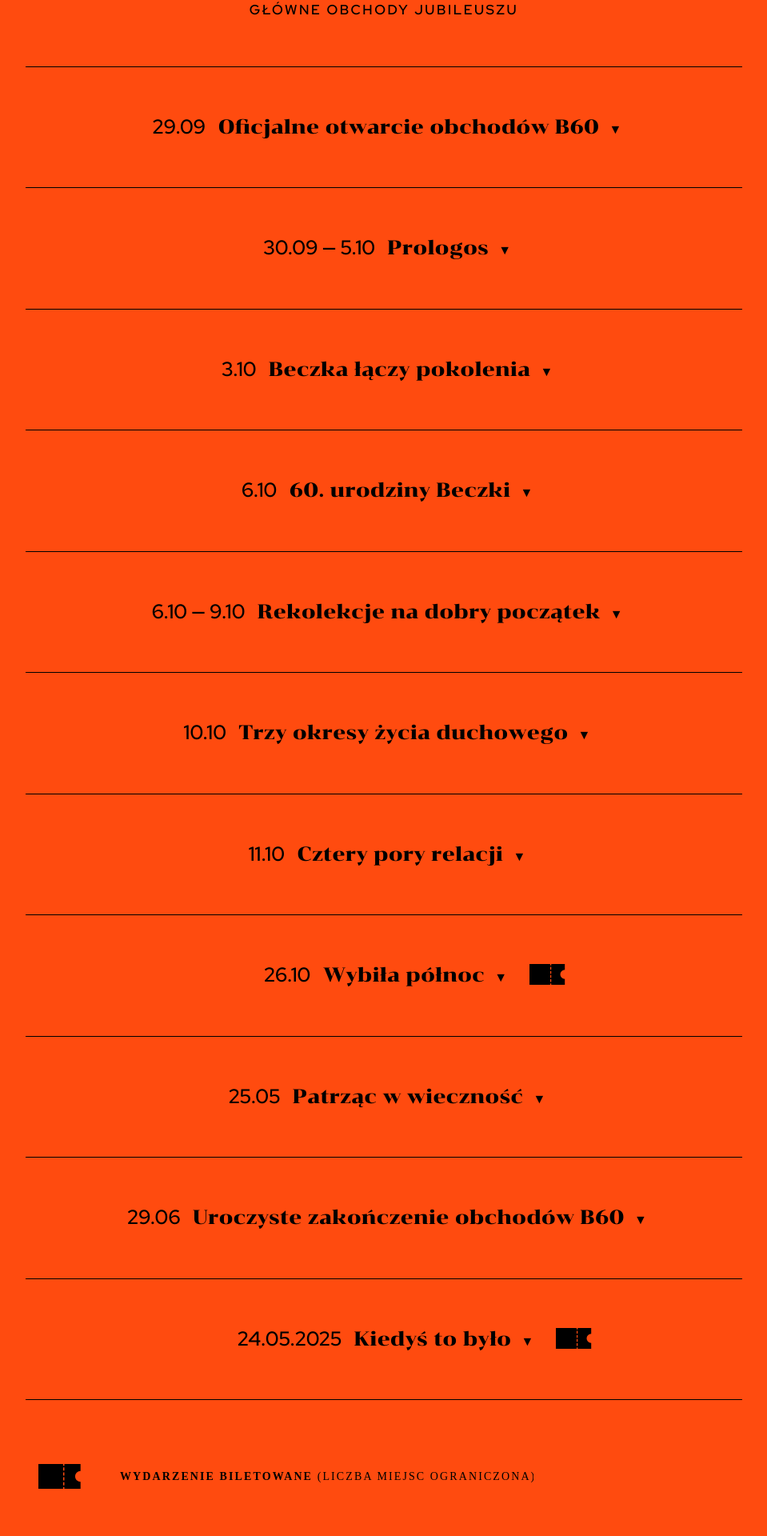
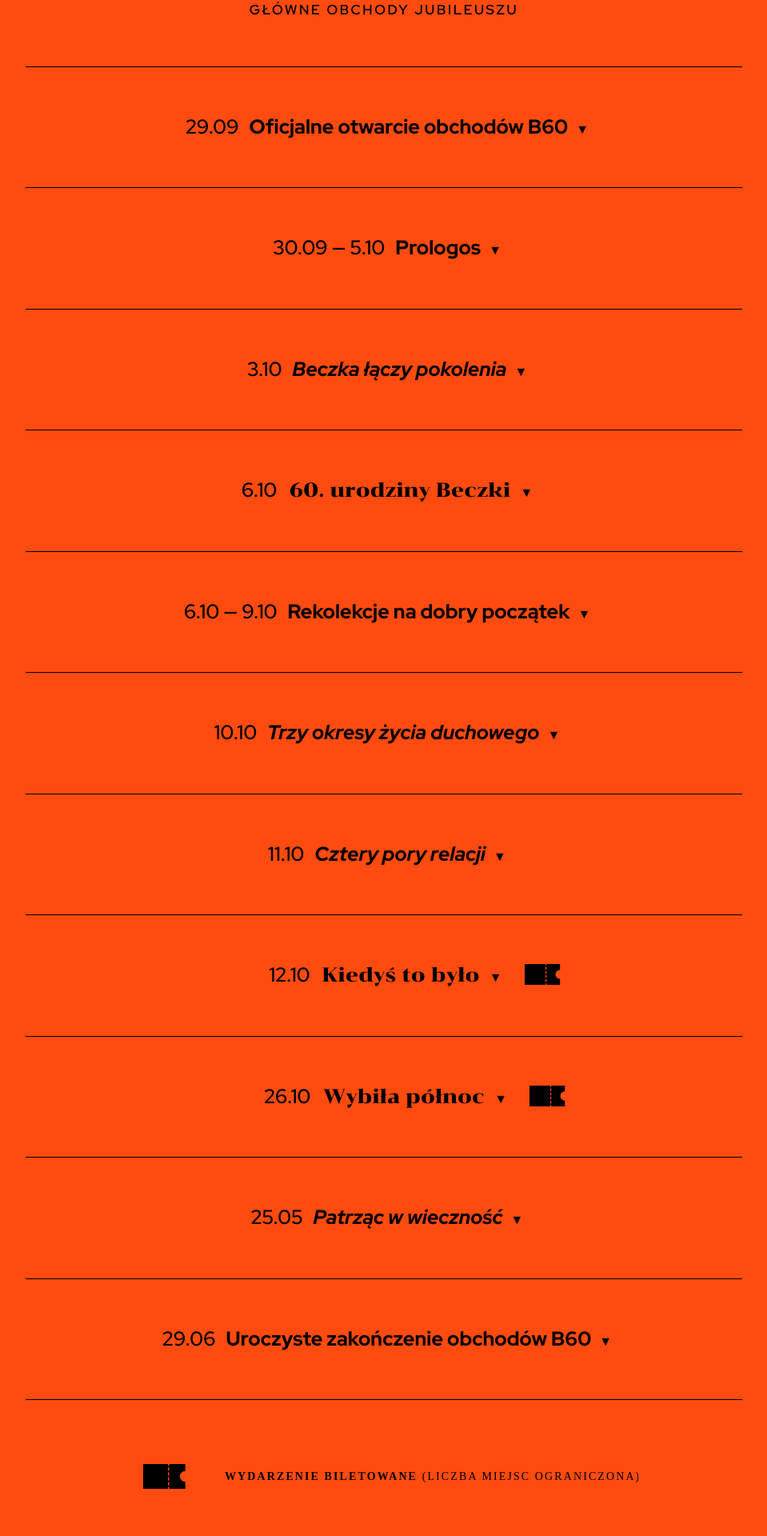
Before and after one commit to sjanikowski/beszesc.github.io, a Nuxt app: page / in a window 1280 px wide. Shown: the part 3710-5630 px from the top of the page at 80% size, without its empty margins (160-1119 px from the left). Built offline with nearby package versions, Linux system fonts and the light colour scheme.

Commit message:
more program changes

```diff
--- a/pages/index.vue
+++ b/pages/index.vue
@@ -99,7 +99,7 @@
           </div>
         </div>
         <div class="collapsible-content text-[10px] sm:text-[20px] font-medium text-[#0071FF]">
-          <div class="w-1/4 float-left text-right px-5 font-bold">9:00 - 22:00<br>Kapitularz</div>
+          <div class="w-1/4 float-left text-right px-5 font-bold">9:00 — 22:00<br>Kapitularz</div>
           <div class="w-3/4 float-right text-left px-5">Zapraszamy na pierwsze wydarzenie w jubileuszowym roku 2024, będące rozgrzewką przed jesiennym świętowaniem. Od 9:00 do 22:00 zapraszamy do kapitularza klasztoru oo. Dominikanów na rozgrzewającą herbatę, kawę i coś słodkiego.
             <br>Wspólnie spędźmy czas przy ciastku ze słynnym beczkowym twarogiem i marmoladą. Jednocześnie prowadzić będziemy zbiórkę środków finansowych na organizację wydarzeń Jubileuszu B60.
             <br>Na miejscu będzie dostępny “Beczkowy dziennik”, czyli punkt wymiany informacji, w którym można zostawić własne wspomnienia o <i>Beczce</i> oraz dowiedzieć się więcej o Jubileuszu.</div>
@@ -130,7 +130,7 @@
         <div>
           <div class="collapsible cursor-pointer text-[14px] sm:text-[25px] font-medium my-7 sm:my-14 duration-0 hover:text-[#0071FF]">
             <span class="mx-2 duration-0">29.09</span>
-            <span class="font-['Chonburi'] duration-0">
+            <span class="font-bold duration-0">
               Oficjalne otwarcie obchodów B60
             </span>
           </div>
@@ -145,7 +145,7 @@
         <div>
           <div class="collapsible cursor-pointer text-[14px] sm:text-[25px] font-medium my-7 sm:my-14 duration-0 hover:text-[#0071FF]">
             <span class="mx-2 duration-0">30.09 — 5.10</span>
-            <span class="font-['Chonburi'] duration-0">
+            <span class="font-bold duration-0">
               Prologos
             </span>
           </div>
@@ -160,7 +160,7 @@
         <div>
           <div class="collapsible cursor-pointer text-[14px] sm:text-[25px] font-medium my-7 sm:my-14 duration-0 hover:text-[#0071FF]">
             <span class="mx-2 duration-0">3.10</span>
-            <span class="font-['Chonburi'] duration-0">
+            <span class="font-bold italic duration-0">
               Beczka łączy pokolenia
             </span>
           </div>
@@ -190,7 +190,7 @@
         <div>
           <div class="collapsible cursor-pointer text-[14px] sm:text-[25px] font-medium my-7 sm:my-14 duration-0 hover:text-[#0071FF]">
             <span class="mx-2 duration-0">6.10 — 9.10</span>
-            <span class="font-['Chonburi'] duration-0">
+            <span class="font-bold duration-0">
               Rekolekcje na dobry początek
             </span>
           </div>
@@ -207,7 +207,7 @@
         <div>
           <div class="collapsible cursor-pointer text-[14px] sm:text-[25px] font-medium my-7 sm:my-14 duration-0 hover:text-[#0071FF]">
             <span class="mx-2 duration-0">10.10</span>
-            <span class="font-['Chonburi'] duration-0">
+            <span class="font-bold italic duration-0">
               Trzy okresy życia duchowego
             </span>
           </div>
@@ -221,7 +221,7 @@
         <div>
           <div class="collapsible cursor-pointer text-[14px] sm:text-[25px] font-medium my-7 sm:my-14 duration-0 hover:text-[#0071FF]">
             <span class="mx-2 duration-0">11.10</span>
-            <span class="font-['Chonburi'] duration-0">
+            <span class="font-bold italic duration-0">
               Cztery pory relacji
             </span>
           </div>
@@ -231,6 +231,30 @@
           <div class="w-3/4 float-right text-left px-5">Miłość może się narodzić w różnych okolicznościach, też w duszpasterstwie. Przez 60 lat <i>Beczka</i> połączyła wiele serc.
             <br>Zapraszamy na spotkanie dyskusyjne z małżeństwami z różnym stażem, które jednak łączy jedna rzecz: ci małżonkowie poznali się w <i>Beczce</i>.
             <br>Jak wygląda wspólne życie z perspektywy niedawnego zawarcia ślubu, a jak z perspektywy wielu lat spędzonych razem? Jak razem przechodzi się przez doświadczenia, radości i trudy? Przybądź, by się dowiedzieć.
+          </div>
+        </div>
+        <div class="border-black border-b h-0.5 w-full 2xl:w-[150%] 2xl:translate-x-[-16.6%] min-[1900px]:w-[200%] min-[1900px]:translate-x-[-25%]"></div>
+
+        <div>
+          <div class="collapsible inline-block cursor-pointer text-[14px] sm:text-[25px] font-medium my-7 sm:my-14 duration-0 hover:text-[#0071FF]">
+            <span class="mx-2 duration-0">12.10</span>
+            <span class="font-['Chonburi'] duration-0">
+              Kiedyś to było
+            </span>
+          </div>
+          <div class="inline-block relative w-1">
+            <svg class="absolute inline-block -translate-y-[14px] translate-x-[18px] sm:-translate-y-[22px] sm:translate-x-[26px] h-[18px] sm:h-[26px]" xmlns="http://www.w3.org/2000/svg" viewBox="0 0 60 30.993">
+              <g id="Group_171" data-name="Group 171" transform="translate(-240 -5835)">
+                <path id="Path_336" data-name="Path 336" d="M495.009,773.962a6.789,6.789,0,0,1,6.789-6.789v-8.707H481.568v2.2H480.1v-2.2H449.11v30.993H480.1v-2.2h1.464v2.2H501.8v-8.708A6.789,6.789,0,0,1,495.009,773.962Zm-13.442,11.254H480.1v-4.093h1.464Zm0-6.139H480.1v-4.092h1.464Zm0-6.138H480.1v-4.092h1.464Zm0-6.139H480.1v-4.092h1.464Z" transform="translate(-209.11 5076.535)"/>
+              </g>
+            </svg>
+          </div>
+        </div>
+        <div class="collapsible-content text-[10px] sm:text-[20px] font-medium text-[#0071FF]">
+          <div class="w-1/4 float-left text-right px-5 font-bold">Multikino Kraków</div>
+          <div class="w-3/4 float-right text-left px-5">Zapraszamy na premierowy pokaz filmu dokumentalnego o DDA <i>Beczka</i>, nakręconego przez Błażeja Hadro, który odbędzie się w krakowskim Multikinie.
+            <br>Liczne rozmowy, odkryte fakty i archiwalne zdjęcia zostały zamknięte w jednym, niezwykłym filmie.
+            <br>Wydarzenie jest biletowane. O możliwości nabycia biletów i godzinie seansu będziemy informować w naszych mediach społecznościowych oraz w newsletterze.
           </div>
         </div>
         <div class="border-black border-b h-0.5 w-full 2xl:w-[150%] 2xl:translate-x-[-16.6%] min-[1900px]:w-[200%] min-[1900px]:translate-x-[-25%]"></div>
@@ -256,10 +280,10 @@
             <span>Zapraszamy dawnych i obecnych Beczkowiczów wraz z osobami towarzyszącymi do wspólnej zabawy do białego rana (a dokładnie od 19:30 do 4:00) w Restauracji Vinnica, w Sygneczowie koło Wieliczki.
               <br>Wydarzenie jest biletowane, a liczba biletów ograniczona.
             </span>
-            <div class="my-4 font-bold hover:text-black">
+            <div class="mt-8 mb-4 font-bold hover:translate-x-2">
               <a href="https://forms.gle/CXPKwNMmYKia14EL8">Formularz z zapisami</a>
             </div>
-            <div class="my-4 font-bold hover:text-black">
+            <div class="my-4 font-bold hover:translate-x-2">
               <a href="https://drive.google.com/file/d/1azvoYqMLJcTozpN4aTTkHZynjWEVFVPQ/view?usp=drive_link">Regulamin Balu</a>
             </div>
           </div>
@@ -269,7 +293,7 @@
         <div>
           <div class="collapsible cursor-pointer text-[14px] sm:text-[25px] font-medium my-7 sm:my-14 duration-0 hover:text-[#0071FF]">
             <span class="mx-2 duration-0">25.05</span>
-            <span class="font-['Chonburi'] duration-0">
+            <span class="font-bold italic duration-0">
               Patrząc w wieczność
             </span>
           </div>
@@ -285,7 +309,7 @@
         <div>
           <div class="collapsible cursor-pointer text-[14px] sm:text-[25px] font-medium my-7 sm:my-14 duration-0 hover:text-[#0071FF]">
             <span class="mx-2 duration-0">29.06</span>
-            <span class="font-['Chonburi'] duration-0">
+            <span class="font-bold duration-0">
               Uroczyste zakończenie obchodów B60
             </span>
           </div>
@@ -297,31 +321,7 @@
         </div>
         <div class="border-black border-b h-0.5 w-full 2xl:w-[150%] 2xl:translate-x-[-16.6%] min-[1900px]:w-[200%] min-[1900px]:translate-x-[-25%]"></div>
 
-        <div>
-          <div class="collapsible inline-block cursor-pointer text-[14px] sm:text-[25px] font-medium my-7 sm:my-14 duration-0 hover:text-[#0071FF]">
-            <span class="mx-2 duration-0">24.05.2025</span>
-            <span class="font-['Chonburi'] duration-0">
-              Kiedyś to było
-            </span>
-          </div>
-          <div class="inline-block relative w-1">
-            <svg class="absolute inline-block -translate-y-[14px] translate-x-[18px] sm:-translate-y-[22px] sm:translate-x-[26px] h-[18px] sm:h-[26px]" xmlns="http://www.w3.org/2000/svg" viewBox="0 0 60 30.993">
-              <g id="Group_171" data-name="Group 171" transform="translate(-240 -5835)">
-                <path id="Path_336" data-name="Path 336" d="M495.009,773.962a6.789,6.789,0,0,1,6.789-6.789v-8.707H481.568v2.2H480.1v-2.2H449.11v30.993H480.1v-2.2h1.464v2.2H501.8v-8.708A6.789,6.789,0,0,1,495.009,773.962Zm-13.442,11.254H480.1v-4.093h1.464Zm0-6.139H480.1v-4.092h1.464Zm0-6.138H480.1v-4.092h1.464Zm0-6.139H480.1v-4.092h1.464Z" transform="translate(-209.11 5076.535)"/>
-              </g>
-            </svg>
-          </div>
-        </div>
-        <div class="collapsible-content text-[10px] sm:text-[20px] font-medium text-[#0071FF]">
-          <div class="w-1/4 float-left text-right px-5 font-bold">Multikino Kraków</div>
-          <div class="w-3/4 float-right text-left px-5">Zapraszamy na premierowy pokaz filmu dokumentalnego o DDA <i>Beczka</i>, nakręconego przez Błażeja Hadro, który odbędzie się w krakowskim Multikinie.
-            <br>Liczne rozmowy, odkryte fakty i archiwalne zdjęcia zostały zamknięte w jednym, niezwykłym filmie.
-            <br>Wydarzenie jest biletowane. O możliwości nabycia biletów i godzinie seansu będziemy informować w naszych mediach społecznościowych oraz w newsletterze.
-          </div>
-        </div>
-        <div class="border-black border-b h-0.5 w-full 2xl:w-[150%] 2xl:translate-x-[-16.6%] min-[1900px]:w-[200%] min-[1900px]:translate-x-[-25%]"></div>
-
-        <img class="opacity-100 pl-4 pt-10 sm:pt-20" src="../assets/imgs/biletowane.svg" alt="biletowane">
+        <img class="pl-4 pt-10 sm:pt-20 object-center inline-block " src="../assets/imgs/biletowane.svg" alt="biletowane">
 
       </div>
     </section>
```
Also changed, not shown: 200.html (+2 -2 lines), index.html (+2 -2 lines), 2 other files (tests, documents, lock files or other folders).
